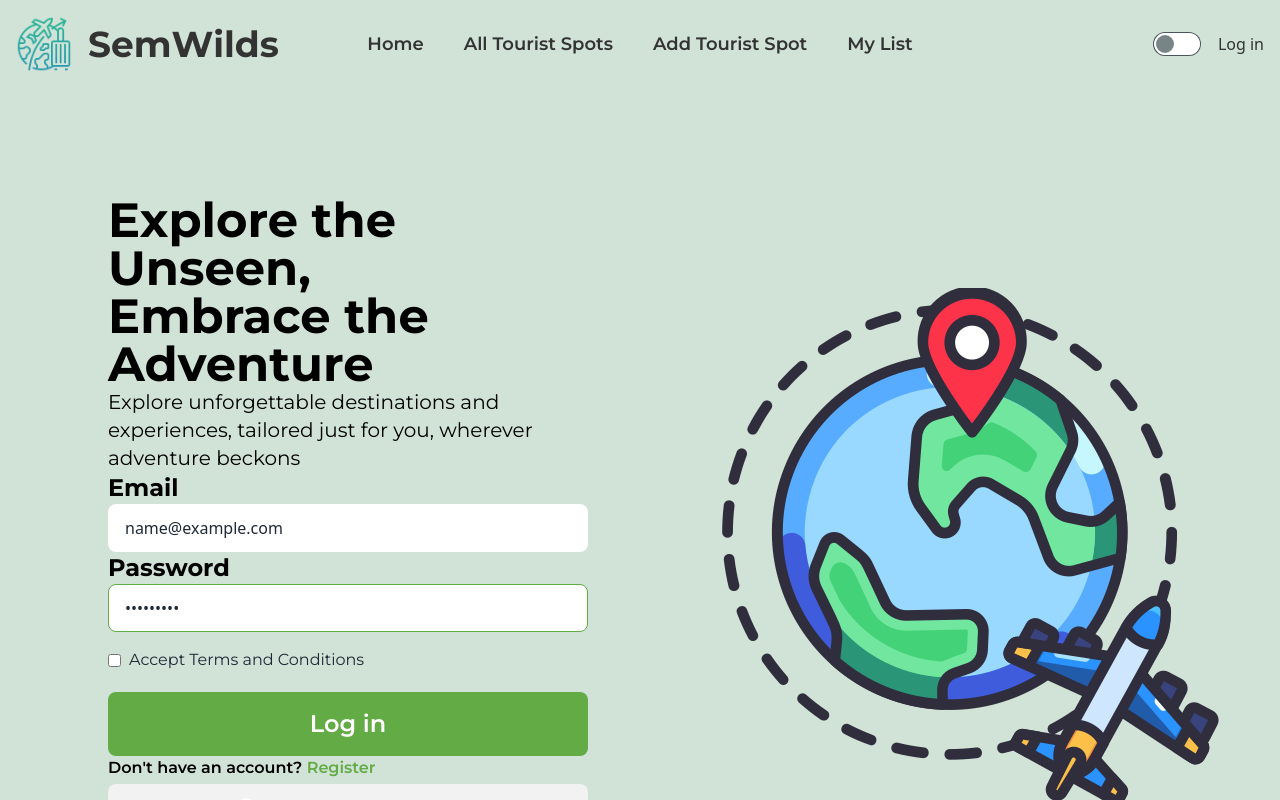
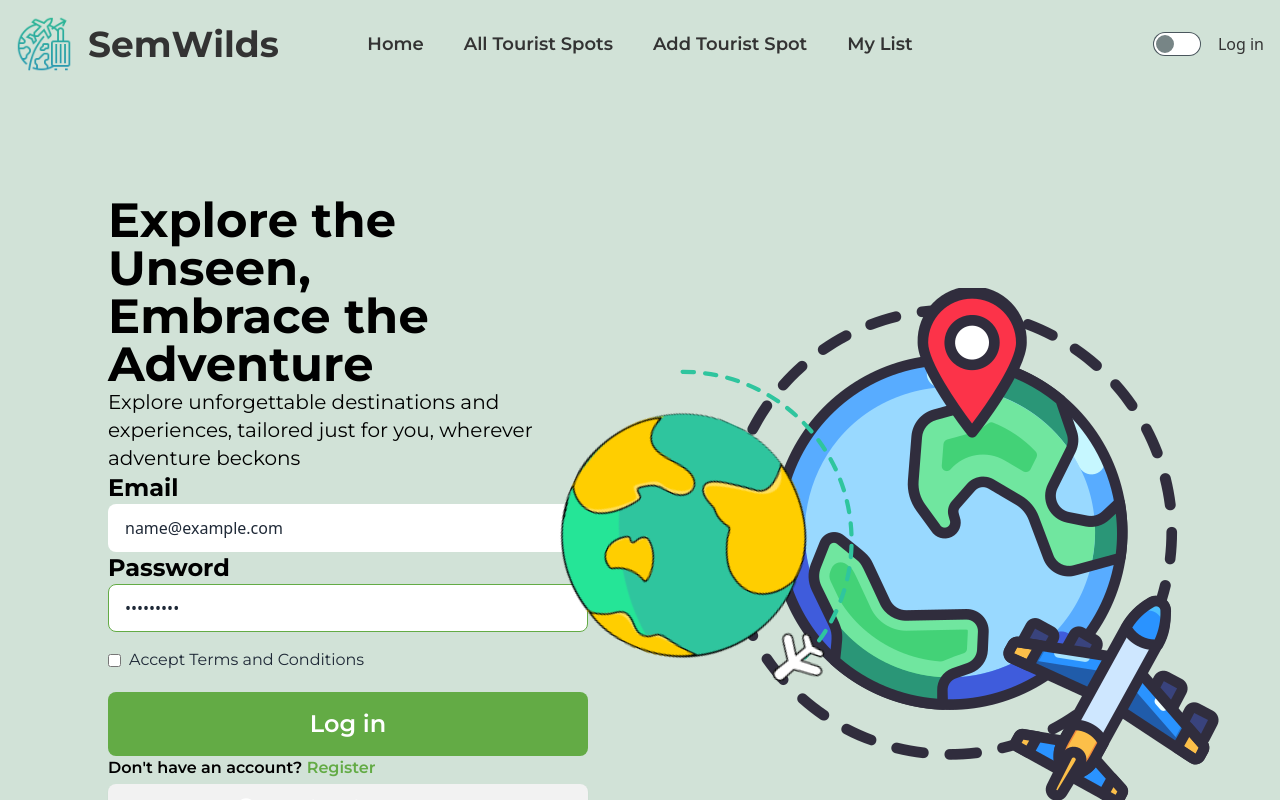
Before and after one commit to sayemp2/Tourism-Management-client, a React (Vite) app: page /signin in a window 1280 px wide. Both pictures are taken after typing "name@example.com", "Sample123" into the empty fields and a click on the input "Log in". Shown: the top 800 px of the page. Built offline with nearby package versions, Linux system fonts and the light colour scheme; no server answers.

Commit message:
Update : Loader

```diff
--- a/src/Pages/SignIn/SignIn.jsx
+++ b/src/Pages/SignIn/SignIn.jsx
@@ -4,9 +4,10 @@ import { useContext, useState } from "react";
 import { AuthContext } from "../../Provider/AuthProvider";
 import { useForm } from "react-hook-form";
 import { toast } from "react-toastify";
+import Loader from "../loader/Loader";
 
 const SignIn = () => {
-    const { signIn, signInGit, signInGoogle } = useContext(AuthContext);
+    const { signIn, signInGit, signInGoogle, loader, setLoader } = useContext(AuthContext);
     const location = useLocation();
     const navigate = useNavigate();
 
@@ -18,31 +19,44 @@ const SignIn = () => {
         signIn(email, password)
             .then((result) => {
                 console.log(result.user);
+                setLoader(false);
                 toast("Successfully logged in");
                 navigate(location.state ? location.state : '/');
             })
             .catch((error) => {
                 console.log(error.message);
+                setLoader(false);
                 toast(error.message);
             });
     };
 
     const handleGoogleSignIn = () => {
         signInGoogle()
-        .then(()=>{
+            .then(() => {
+                setLoader(false);
                 toast("Login Success")
             })
+            .catch((err) => {
+                setLoader(false);
+                toast.error(err.message);
+            });
     };
 
     const handleGitHubSignIn = () => {
         signInGit()
-        .then(()=>{
+            .then(() => {
+                setLoader(false);
                 toast("Login Success")
             })
+            .catch((err) => {
+                setLoader(false);
+                toast.error(err.message);
+            });
     };
 
     return (
-        <div className="flex md:flex-row items-center flex-col-reverse bg-[#d1e2d7] h-full">
+            <div className="flex  md:flex-row relative items-center flex-col-reverse bg-[#d1e2d7] h-full">
+                <div className="absolute left-1/3 md:w-2/5">{loader&& <Loader />}</div>
                 <div className="w-full md:w-2/4 md:p-20 p-5 m-7">
                     <h1 className="md:text-5xl text-3xl text-black font-bold font-Montserrat">
                         Explore the Unseen,<br /> Embrace the Adventure
--- a/src/Pages/SignUp/SignUp.jsx
+++ b/src/Pages/SignUp/SignUp.jsx
@@ -5,10 +5,11 @@ import { toast, ToastContainer } from "react-toastify";
 import { useContext } from "react";
 import { AuthContext } from "../../Provider/AuthProvider";
 import Swal from 'sweetalert2'
-import 'react-toastify/dist/ReactToastify.css';
+import Loader from "../loader/Loader";
+
 
 const SignUp = () => {
-    const { signUp, UpdateProfile, user, signInGoogle, signInGit } = useContext(AuthContext);
+    const { signUp, UpdateProfile, user, signInGoogle, signInGit, loader, setLoader } = useContext(AuthContext);
     const {
         register,
         handleSubmit,
@@ -37,6 +38,7 @@ const SignUp = () => {
                 UpdateProfile(fullName, photoUrl)
                     .then(() => {
                         console.log(result)
+                        setLoader(false);
                         toast.success("Successfully registered");
                         fetch('https://tourism-management-server-brown.vercel.app/users', {
                             method: "POST",
@@ -52,7 +54,7 @@ const SignUp = () => {
                                     title: 'Success',
                                     text: 'Account Sign up Successfully',
                                     icon: 'Success',
-                                  })
+                                })
                             })
 
                     })
@@ -83,7 +85,8 @@ const SignUp = () => {
 
     return (
         <div>
-            <div className="flex md:flex-row items-center flex-col-reverse bg-[#d1e2d7] h-full">
+            <div className="flex md:flex-row relative items-center flex-col-reverse bg-[#d1e2d7] h-full">
+            <div className="absolute left-1/3 md:w-2/5">{loader&& <Loader />}</div>
                 <div className="pl-5">
                     <img src="../../../public/destination.png" alt="Destination" />
                 </div>
--- /dev/null
+++ b/src/Pages/loader/Loader.jsx
@@ -0,0 +1,12 @@
+import Lottie from "lottie-react";
+import spinner from "../../Components/animation/Loader.json"
+
+const Loader = () => {
+    return (
+        <div>
+            <Lottie animationData={spinner}/>
+        </div>
+    );
+};
+
+export default Loader;
--- a/src/Provider/AuthProvider.jsx
+++ b/src/Provider/AuthProvider.jsx
@@ -58,7 +58,7 @@ const AuthProvider = ({ children }) => {
         return signOut(auth)
     }
 
-    const authInfo = { user, signUp, UpdateProfile, logOutUser, signIn, signInGit, signInGoogle }
+    const authInfo = { user, signUp, loader, setLoader, UpdateProfile, logOutUser, signIn, signInGit, signInGoogle }
     return (
         <AuthContext.Provider value={authInfo}>
             {children}
```
Lines whose indentation alone changed are shown as unchanged.
